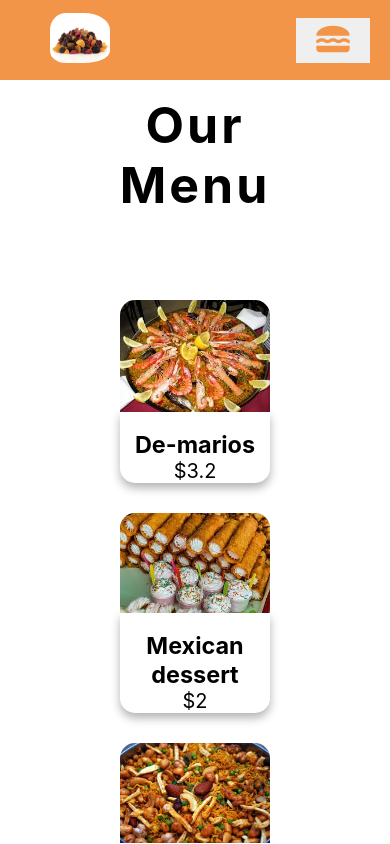
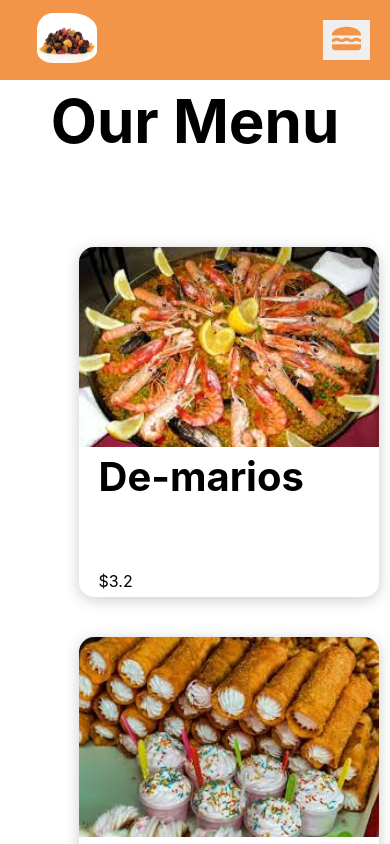
Before and after one commit to 897Godislove/Pure-React, a React (Create React App) app: page /menu in a window 390 px wide. Shown: the top 844 px of the page. Built offline with nearby package versions, Linux system fonts and the light colour scheme.

Commit message:
general update

```diff
--- a/src/Pages/Home.jsx
+++ b/src/Pages/Home.jsx
@@ -24,7 +24,6 @@
             </Button>
         </div>
       </div>
-
     </div>
   )
 }
--- a/src/Pages/Menu.jsx
+++ b/src/Pages/Menu.jsx
@@ -1,23 +1,38 @@
 import React from 'react'
 import { Data } from '../Component/data'
-import '../css/Menu.css'
+import '../css/menu2.css'
 
 function Menu() {
   return (
-    <div className='main'>
-      <h1>Our Menu</h1>
-      <div className="flexWrap">
-        {Data.map((menuList) => (
-          <div className="wrap" key={menuList.id}>
-            <img src={menuList.image} />
-            <div className="desc">
-              <h3>{menuList.name}</h3>
-              <p>${menuList.price}</p>
+    // <div className='main'>
+    //   <h1>Our Menu</h1>
+    //   <div className="flexWrap">
+    //     {Data.map((menuList) => (
+    //       <div className="wrap" key={menuList.id}>
+    //         {/* <div> */}
+    //           <img src={menuList.image} />
+    //         {/* </div> */}
+    //         <div className="desc">
+    //           <h3>{menuList.name}</h3>
+    //           <p>${menuList.price}</p>
+    //         </div>
+    //       </div>
+    //     ))}
+    //   </div>
+      <div className="menu">
+        <h1 className="menuTitle">Our Menu</h1>
+        <div className="menuList">
+          {Data.map((menuItem) => (
+            <div className='menuItem' key={menuItem.id}>
+              <div style={{ backgroundImage: `url(${menuItem.image})`}}></div>
+              <h1>{menuItem.name}</h1>
+              <p>${menuItem.price}</p>
             </div>
-          </div>
-        ))}
+            )
+          )}
+        </div>
       </div>
-    </div>
+    // </div>
   )
 }
 
--- a/src/css/Contact.css
+++ b/src/css/Contact.css
@@ -1,8 +1,9 @@
 .wrap{
   display: flex;
   flex-direction: row;
-  width: auto;
-  height: 80vh;
+  width: 100%;
+  min-height: 65%;
+  box-sizing: border-box;
 }
 .leftSide{
   width: 50%;
@@ -16,6 +17,7 @@
 }
 .rightSide{
   width: 50%;
+
   /* margin: 30px; */
 }
 #tellUs{
@@ -24,6 +26,7 @@
   display: flex;
   flex-direction: column;
   justify-content: space-around;
+  box-sizing: border-box;
   /* padding: 30px; */
 }
 h1{
@@ -56,10 +59,13 @@
 @media screen and (max-width: 800px) {
   .wrap{
     flex-direction: column;
-    height: 100%;
+  }
+  #tellUs{
+    /* height: 100px; */
+    padding-bottom: 100px;
   }
   .leftSide{
-    padding: 0 0 0 50px;
+    /* padding: 0 0 0 50px; */
   }
   .rightSide{
     padding-left: 50px;
--- a/src/css/Footer.css
+++ b/src/css/Footer.css
@@ -1,14 +1,16 @@
 .footer{
   background-color: #f39548;
   width: 100%;
-  height: 18vh;
+  min-height: 18%;
+  padding: 30px;
+  box-sizing: border-box;
 }
 .icons{
   display: flex;
   flex-direction: row;
   justify-content: center;
   color: white;
-  padding-top: 15px;
+  padding-top: 10px;
 }
 .icons svg{
   font-size: 30px;
@@ -24,11 +26,11 @@
 }
 
 @media only screen and (max-width: 600px){
-  .footer{
+  /* .footer{
     height: 15vh;
-  }
+  } */
   .icons{
-    padding-top: 10px;
+    padding-top: 8px;
   }
   .footer p{
     margin: 0;
--- a/src/css/Home.css
+++ b/src/css/Home.css
@@ -2,7 +2,7 @@
   background-repeat: no-repeat;
   background-size: cover;
   /* background-color: rgba(255,255,255,255,.8); */
-  height: 90vh;
+  min-height: 65%;
 }
 .overlay{
   height: 100%;
@@ -38,7 +38,7 @@
   }
 }
 @media only screen and (max-width: 600px) {
-  .container{
-    height: 70vh;
+  .items{
+  font-size: 20px;
   }
 }
--- a/src/css/Menu.css
+++ b/src/css/Menu.css
@@ -19,6 +19,8 @@
   height: 300px;
   width: 20%;
   margin: 15px 20px;
+  display: flex;
+  flex-direction: column;
 }
 .wrap img{
   height: 65%;
--- a/src/css/Navbar.css
+++ b/src/css/Navbar.css
@@ -54,7 +54,7 @@
   }
   .navbar #open .hiddenLinks{
     display: inherit;
-    margin-left: 30px;
+    margin-left: 10px;
   }
  .navbar #close .hiddenLinks{
     display: none;
@@ -68,15 +68,20 @@
   .navbar .rightSide{
     justify-content: flex-end;
     padding: 10px;
-    width: 20%;
+    width: 10%;
   }
   .navbar .rightSide .button{
     display: inherit;
   }
   .navbar .leftSide{
-    padding-left: 20px;
-    width: 80%;
-    justify-content: space-between;
+    padding-left: 7px;
+    width: 50%;
+  }
+  .navbar .leftSide img{
+    display: none;
+  }
+  .navbar .rightSide svg{
+  font-size: 35px;
   }
 }
 
--- /dev/null
+++ b/src/css/menu2.css
@@ -0,0 +1,62 @@
+.menu {
+  width: 100%;
+  height: auto;
+  display: flex;
+  justify-content: center;
+  align-items: center;
+  flex-direction: column;
+}
+.menu .menuTitle {
+  /* font-family: cursive; */
+  font-size: 60px;
+}
+
+.menuList {
+  width: 70vw;
+  height: auto;
+  display: grid;
+  grid-template-columns: 1fr 1fr 1fr;
+  place-items: center;
+}
+
+/* MENU ITEM STYLING */
+
+.menuItem {
+  border-radius: 15px;
+  width: 300px;
+  height: 350px;
+  margin: 20px;
+  box-shadow: 0px 3px 15px rgba(0, 0, 0, 0.2);
+}
+.menuItem:hover {
+  box-shadow: 0px 3px 15px rgba(0, 0, 0, 0.5);
+  transition: 0.3s ease-in;
+  cursor: pointer;
+}
+
+.menuItem div {
+  border-top-left-radius: 15px;
+  border-top-right-radius: 15px;
+  width: 100%;
+  height: 200px;
+  background-position: center;
+  background-repeat: no-repeat;
+  background-size: cover;
+}
+
+.menuItem h1,
+.menuItem p {
+  margin-left: 20px;
+}
+
+@media only screen and (max-width: 1300px) {
+  .menuList {
+    grid-template-columns: 1fr 1fr;
+  }
+}
+
+@media only screen and (max-width: 800px) {
+  .menuList {
+    grid-template-columns: 1fr;
+  }
+}
```
